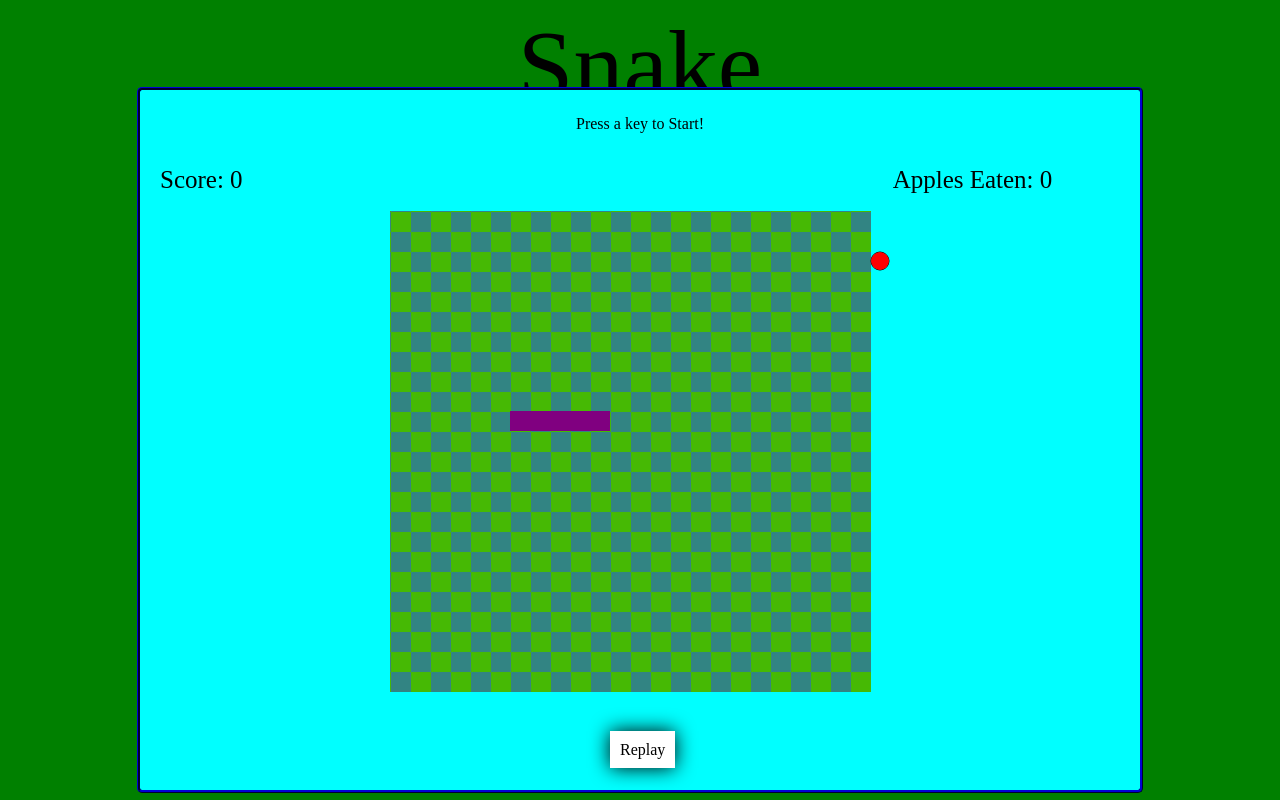
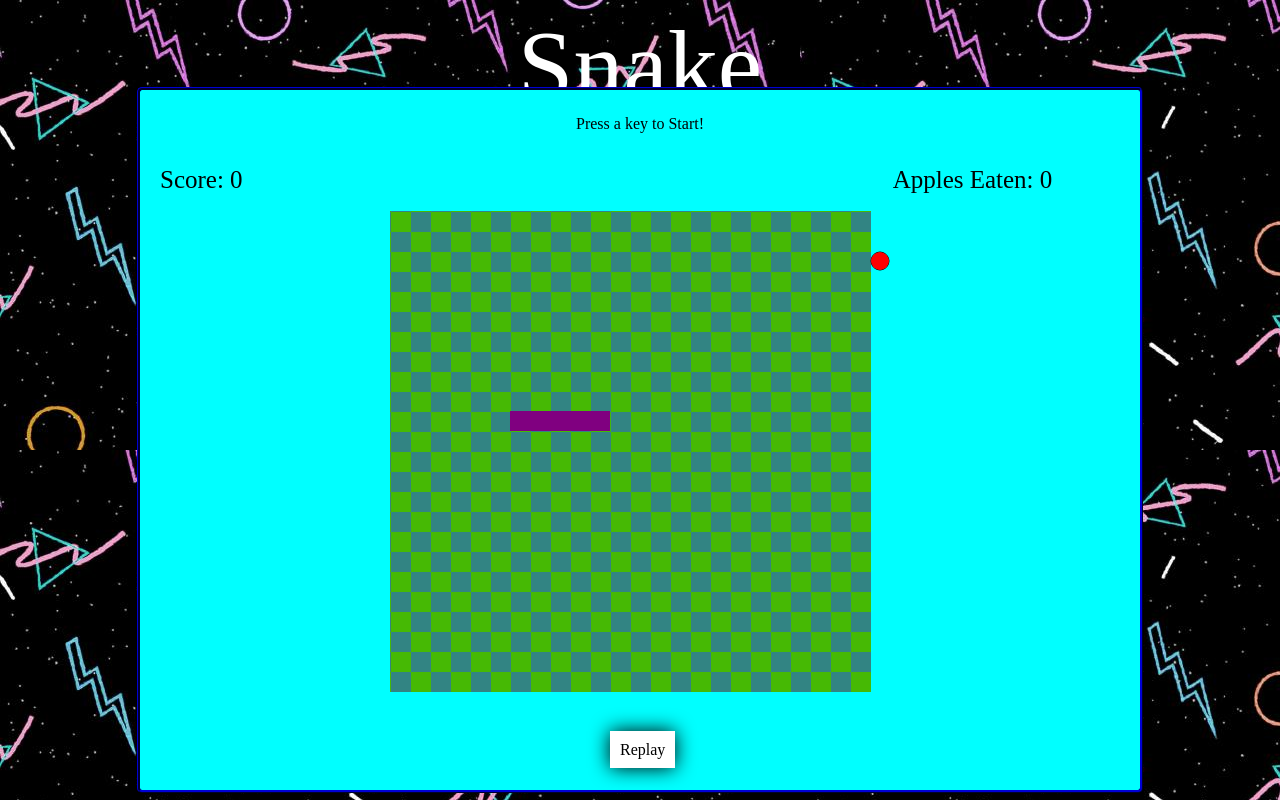
Before and after one commit to LoganColey/EverestGameCenter, a Django app: page /snake/ in a window 1280 px wide. Run offline with Django 3.2, Linux system fonts and the light colour scheme.

Commit message:
Update snake.css

```diff
--- a/app/static/snake.css
+++ b/app/static/snake.css
@@ -7,10 +7,11 @@
 
 #snaketitle {
   text-align: center;
+  color: white;
   font-size: 100px;
 }
 body {
-  background-color: green;
+  background-image: url(images/background.jpg);
 }
 
 #start_message {
```
